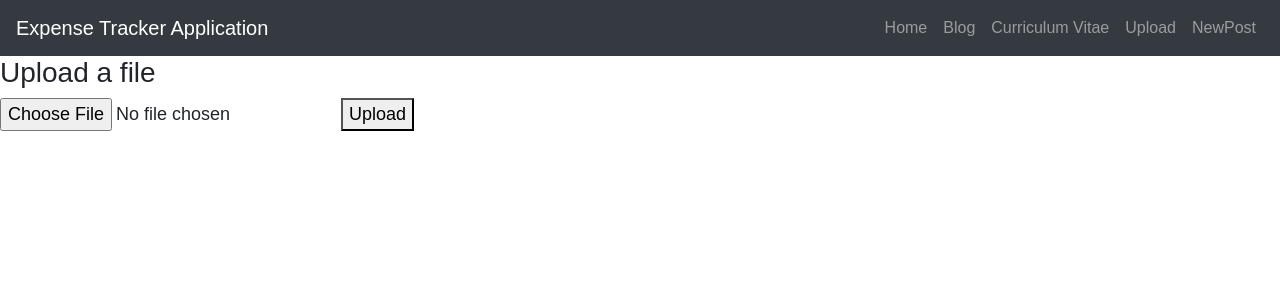
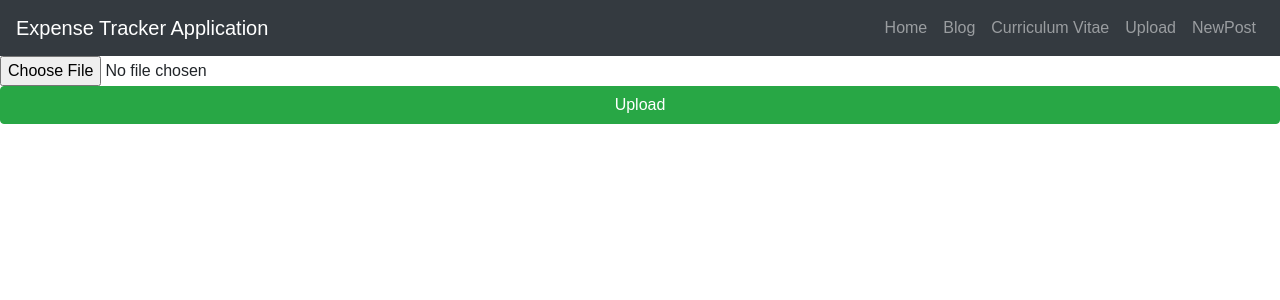
Before and after one commit to Beavish/springboot-blog, a React (Create React App) app in the folder blog/frontend/: page /Upload in a window 1280 px wide. Shown: the top 300 px of the page. Built offline with nearby package versions, Linux system fonts and the light colour scheme.

Commit message:
Working Blog with images but ZERO style

```diff
--- a/blog/frontend/src/NewPost.js
+++ b/blog/frontend/src/NewPost.js
@@ -1,27 +1,21 @@
 import React, { Component } from "react";
 
 class NewPost extends Component {
-
-
   emptyItem = {
     title: "",
     content: "",
     date_created: new Date(),
   };
-   emptyFile={
-       name :"",
-       file :"",
-       post_id:"",
-   };
-
-
 
   constructor(props) {
     super(props);
-    this.state = { date_created: new Date(), item: this.emptyItem,file: this.emptyFile };
+    this.state = {
+      date_created: new Date(),
+      item: this.emptyItem,
+      selectedFile: null,
+    };
 
     this.handleChange = this.handleChange.bind(this);
-    this.onFileChange = this.onFileChange.bind(this);
     this.handleSubmit = this.handleSubmit.bind(this);
   }
 
@@ -33,49 +27,40 @@ class NewPost extends Component {
     item[name] = value;
     this.setState({ item });
   }
-
-  onFileChange = (event) => {
+  onChangeHandler = (event) => {
+    const file = event.target.files[0];
+    console.log(file);
     this.setState({
-      file: event.target.files[0]
+      selectedFile: file,
     });
-  }
+  };
 
   handleSubmit(event) {
     const item = this.state.item;
-
     const requestOptions = {
-        method: 'POST',
-        headers: { 'Content-Type': 'application/json' },
+      method: "POST",
+      headers: { "Content-Type": "application/json" },
       body: JSON.stringify(item),
     };
-    fetch('/posts/post/new', requestOptions)
+    fetch("/posts/post/new", requestOptions)
+      .then((response) => response.json())
+      .then((data) => {
+        console.log(data.id);
+        const img = new FormData();
+        img.append("file", this.state.selectedFile);
+        img.append("post_id", data.id);
+
+        fetch("http://localhost:8080/api/images", {
+          method: "POST",
+          body: img,
+        })
           .then((response) => {
-        return response.json();
+            this.setState({ error: "", msg: "Sucessfully uploaded file" });
           })
-      .then((data) => {
-
-
-        let imgdata = new FormData();
-        const postID = data.post_id;
-
-        imgdata.append('file', this.state.file);
-        imgdata.append('name', this.state.file.name);
-        imgdata.append('post_id', postID);// this doesn't appened the post id as post is not in the state
-        // need to figure out how to modify the state to also contain the post_id
-
-        console.log(postID);
-        fetch('http://localhost:8080/api/images', {
-          method: 'POST',
-          body: imgdata
-        }).then(response => {
-          this.setState({error: '', msg: 'Sucessfully uploaded file'});
-        }).catch(err => {
-          this.setState({error: err});
+          .catch((err) => {
+            this.setState({ error: err });
           });
       });
-
-
-
       event.preventDefault();
   }
 
@@ -98,9 +83,9 @@ class NewPost extends Component {
             ></textarea>
           </label>
 
-        <h4 style={{color: 'red'}}>{this.state.error}</h4>
-        <h4 style={{color: 'green'}}>{this.state.msg}</h4>
-        <input onChange={this.onFileChange} type="file"></input>
+          <h4 style={{ color: "red" }}>{this.state.error}</h4>
+          <h4 style={{ color: "green" }}>{this.state.msg}</h4>
+          <input type="file" name="file" onChange={this.onChangeHandler} />
           <input type="submit" value="Submit" />
         </form>
       </div>
--- a/blog/frontend/src/Upload.js
+++ b/blog/frontend/src/Upload.js
@@ -1,58 +1,50 @@
-import React, { Component } from 'react';
+import React, { Component } from "react";
 
 class Upload extends Component {
-    state = {
+  constructor(props) {
+    super(props);
+    this.state = {
+      selectedFile: null,
+    };
+  }
+  onChangeHandler = (event) => {
+    const file = event.target.files[0];
+    //file["post_id"] = "1";
+    console.log(file);
 
-    file: '',
-    error: '',
-    msg: ''
- }
- onFileChange = (event) => {
     this.setState({
-      file: event.target.files[0]
+      selectedFile: file,
     });
-  }
+  };
 
-
-  uploadFile = (event) => {
-      event.preventDefault();
-      this.setState({error: '', msg: ''});
-
-      if(!this.state.file) {
-        this.setState({error: 'Please upload a file.'})
-        return;
-      }
-
-      if(this.state.file.size >= 2000000) {
-        this.setState({error: 'File size exceeds limit of 2MB.'})
-        return;
-      }
-
-      let data = new FormData();
-      data.append('file', this.state.file);
-      data.append('name', this.state.file.name);
+  onClickHandler = () => {
+    const data = new FormData();
+    data.append("file", this.state.selectedFile);
+    data.append("post_id", "1");
     console.log(data);
 
-      fetch('http://localhost:8080/api/images', {
-        method: 'POST',
-        body: data
-      }).then(response => {
-        this.setState({error: '', msg: 'Sucessfully uploaded file'});
-      }).catch(err => {
-        this.setState({error: err});
+    fetch("http://localhost:8080/api/images", {
+      method: "POST",
+      body: data,
+    })
+      .then((response) => {
+        this.setState({ error: "", msg: "Sucessfully uploaded file" });
+      })
+      .catch((err) => {
+        this.setState({ error: err });
       });
-
-  }
+  };
   render() {
     return (
-
-
-        <div className="App-intro">
-        <h3>Upload a file</h3>
-        <h4 style={{color: 'red'}}>{this.state.error}</h4>
-        <h4 style={{color: 'green'}}>{this.state.msg}</h4>
-        <input onChange={this.onFileChange} type="file"></input>
-        <button onClick={this.uploadFile}>Upload</button>
+      <div>
+        <input type="file" name="file" onChange={this.onChangeHandler} />
+        <button
+          type="button"
+          class="btn btn-success btn-block"
+          onClick={this.onClickHandler}
+        >
+          Upload
+        </button>
       </div>
     );
   }
```
Lines whose indentation alone changed are shown as unchanged.
